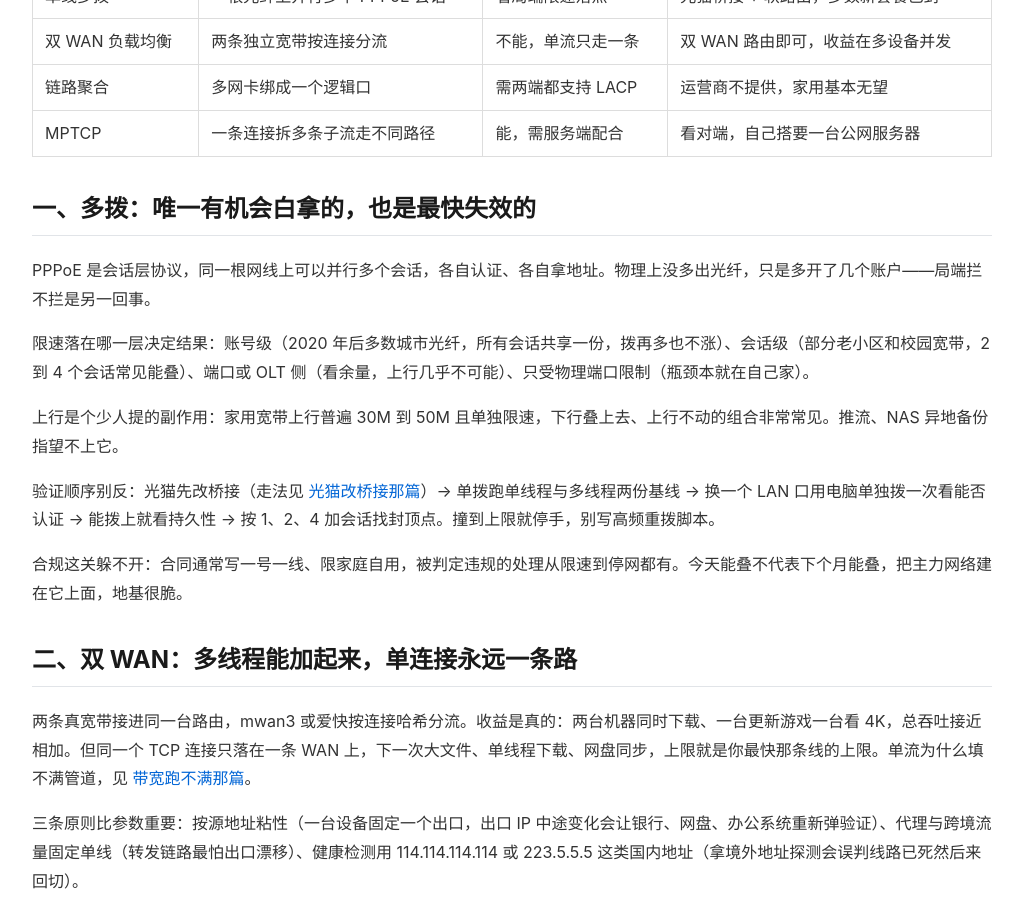
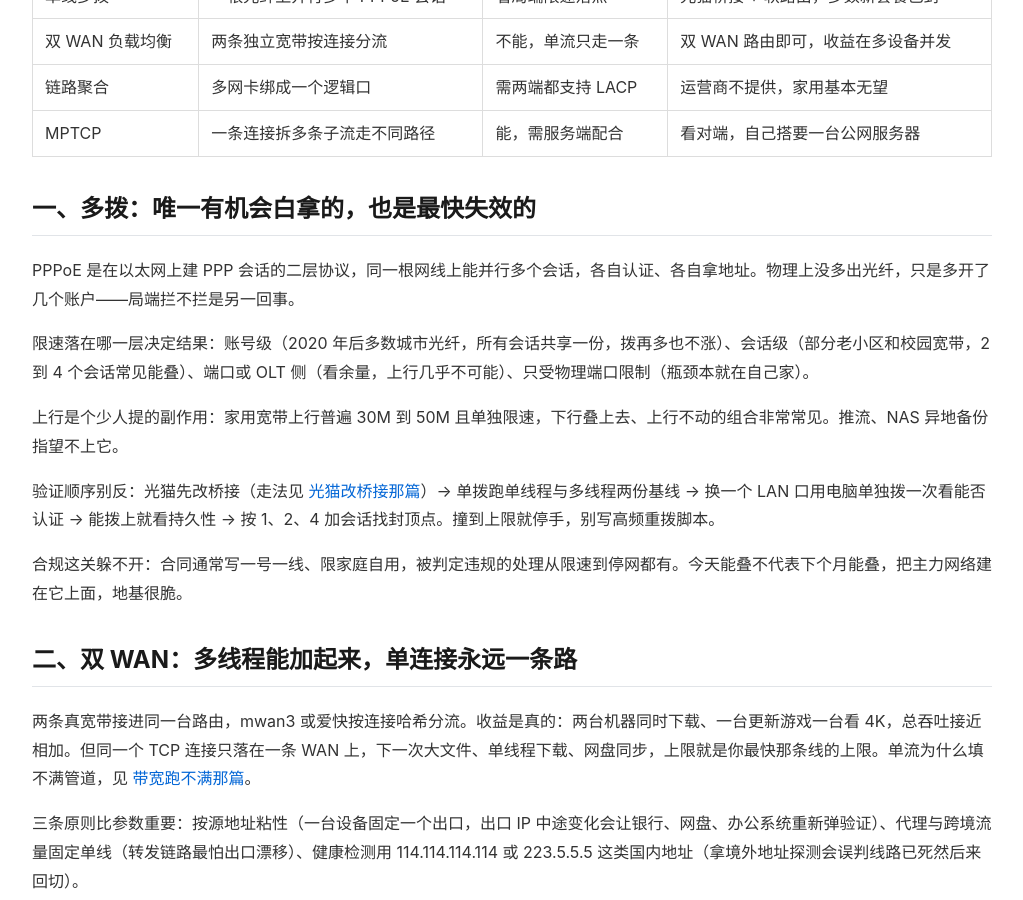
Before and after one commit to yezuofan/free-internet-guide, a Jekyll site: the page built from getting-started/broadband-bonding-guide-2026.md, in a window 1280 px wide and 900 px high, scrolled down 437 px. Shown: the whole window, without its empty margins (128-1151 px from the left). Built offline with Jekyll 4.4.1, drawn with Linux system fonts in a browser that asks for light colours; our own code applies the rules of GitHub Pages for plain Markdown files.

Commit message:
fix(getting-started): correct PPPoE protocol layer wording in broadband bonding mirror

```diff
--- a/getting-started/broadband-bonding-guide-2026.md
+++ b/getting-started/broadband-bonding-guide-2026.md
@@ -15,7 +15,7 @@
 
 ## 一、多拨：唯一有机会白拿的，也是最快失效的
 
-PPPoE 是会话层协议，同一根网线上可以并行多个会话，各自认证、各自拿地址。物理上没多出光纤，只是多开了几个账户——局端拦不拦是另一回事。
+PPPoE 是在以太网上建 PPP 会话的二层协议，同一根网线上能并行多个会话，各自认证、各自拿地址。物理上没多出光纤，只是多开了几个账户——局端拦不拦是另一回事。
 
 限速落在哪一层决定结果：账号级（2020 年后多数城市光纤，所有会话共享一份，拨再多也不涨）、会话级（部分老小区和校园宽带，2 到 4 个会话常见能叠）、端口或 OLT 侧（看余量，上行几乎不可能）、只受物理端口限制（瓶颈本就在自己家）。
 
```
